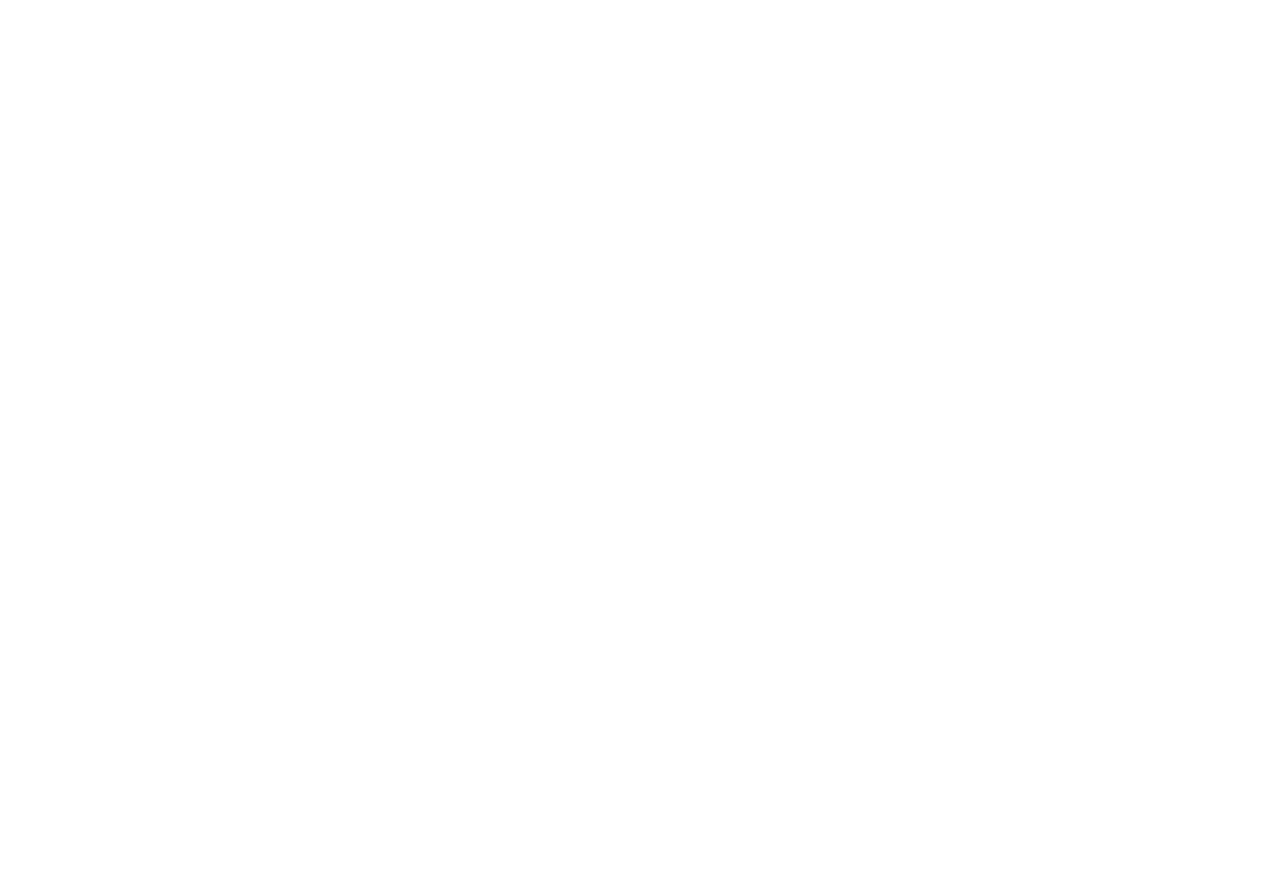
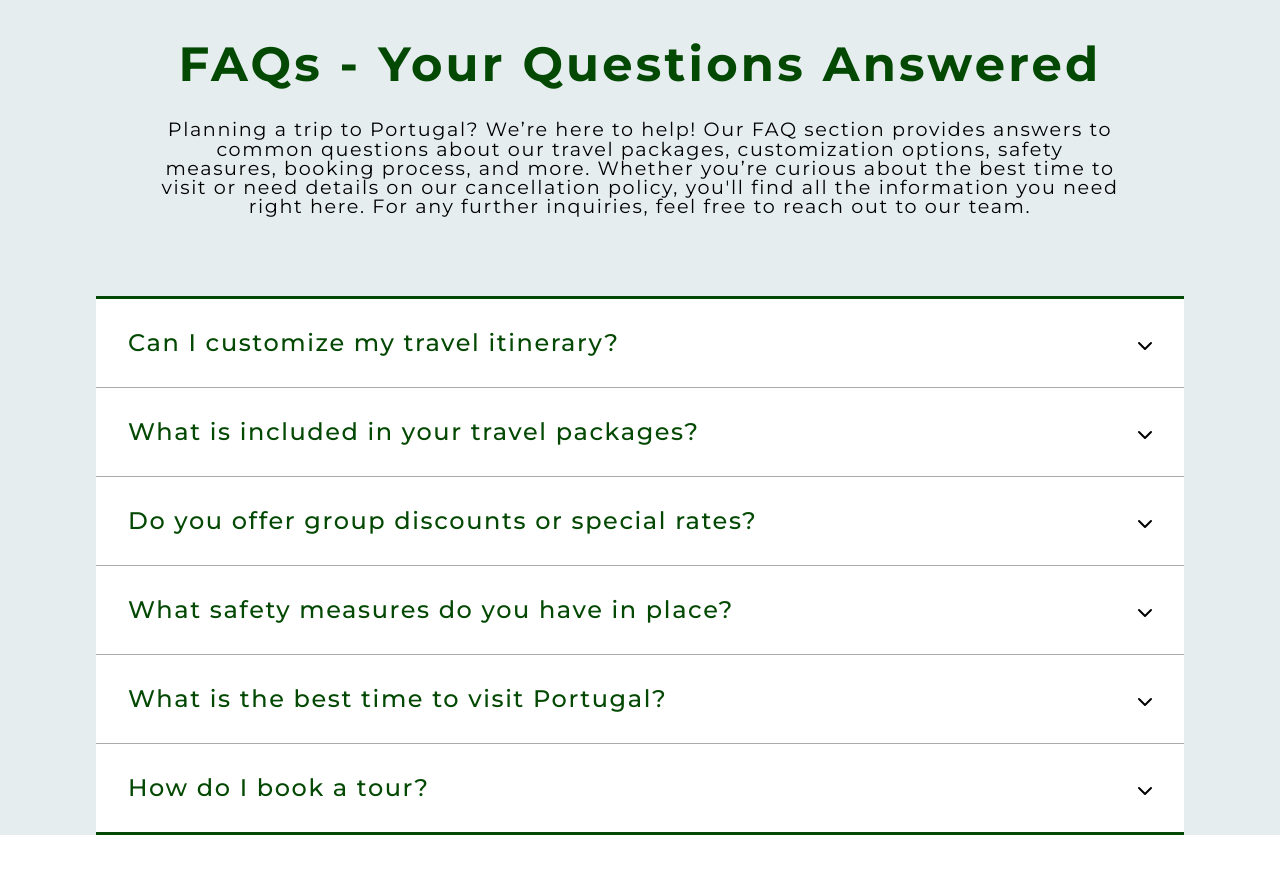
Before and after one commit to and-yevchenko/portugal-travel, a React (Vite) app: page / in a window 1280 px wide. Shown: the part 8900-9774 px from the top of the page. Before the commit the page ends 9580 px from the top, so only its background shows below. Built offline with nearby package versions, Linux system fonts and the light colour scheme.

Commit message:
Add section FAQs and accordion

```diff
--- a/src/App.jsx
+++ b/src/App.jsx
@@ -2,6 +2,7 @@
 import { Header } from './components/layout/Header/Header'
 import { Parallax } from './components/Parallax/Parallax'
 import { DiscoverPortugal } from './section/DiscoverPortugal/DiscoverPortugal'
+import { FAQs } from './section/FAQs/FAQs'
 import { TravelPlan } from './section/TravelPlan/TravelPlan'
 
 
@@ -15,6 +16,7 @@
       <main className='main'>
         <DiscoverPortugal />
         <TravelPlan />
+        <FAQs />
         <section className='three'></section>
       </main>
     </div>
--- /dev/null
+++ b/src/content/__faqs.js
@@ -0,0 +1,38 @@
+
+export const FAQS = {
+    TITLE: "FAQs - Your Questions Answered",
+    TEXT: "Planning a trip to Portugal? We’re here to help! Our FAQ section provides answers to common questions about our travel packages, customization options, safety measures, booking process, and more. Whether you’re curious about the best time to visit or need details on our cancellation policy, you'll find all the information you need right here. For any further inquiries, feel free to reach out to our team.",
+
+    QUESTIONS: [
+        {
+            id: 1,
+            question: "Can I customize my travel itinerary?",
+            answer: "Absolutely! We specialize in creating personalized travel experiences. You can customize your itinerary by choosing specific destinations, activities, accommodations, and more. Contact us, and we’ll help plan your perfect trip to Portugal.",
+        },
+        {
+            id: 2,
+            question: "What is included in your travel packages?",
+            answer: "Our packages typically include accommodations, guided tours, transportation within Portugal, selected meals, and unique experiences. We also offer optional add-ons like airport transfers, special activities, and extra nights.",
+        },
+        {
+            id: 3,
+            question: "Do you offer group discounts or special rates?",
+            answer: "Yes, we offer special rates for groups, families, and early bookings. Please contact us directly to discuss your group size and travel dates, and we’ll provide you with the best available rates.",
+        },
+        {
+            id: 4,
+            question: "What safety measures do you have in place?",
+            answer: "Your safety is our priority. We partner with trusted local guides and providers who follow all health and safety regulations. We also offer travel insurance options and provide 24/7 support during your trip.",
+        },
+        {
+            id: 5,
+            question: "What is the best time to visit Portugal?",
+            answer: "Portugal is a year-round destination, but the best times to visit are from March to May and September to October. During these months, you’ll experience pleasant weather, fewer crowds, and a variety of cultural festivals.",
+        },
+        {
+            id: 6,
+            question: "How do I book a tour?",
+            answer: "Booking with us is easy! You can contact us through our website, email, or phone. Our team will assist you.",
+        },
+    ]
+}
--- /dev/null
+++ b/src/section/FAQs/FAQs.css
@@ -0,0 +1,68 @@
+.faqs {
+    background-color: #e5edee;
+    .faqs__text {
+        padding: 10rem 10rem 5rem 10rem;
+    }
+    .faqs__questions {
+        background-color: #fff;
+        width: 85%;
+        margin: 0 auto;
+        border-top: 3px solid #034903;
+        border-bottom: 3px solid #034903;
+    }
+    .faqs__item {
+        position: relative;
+        h3 {
+            background-color: #fff;
+            padding: 2rem;
+            font-size: 1.5rem;
+            letter-spacing: 0.1rem;
+            color: #034903;
+            font-weight: 500;
+            position: relative;
+            z-index: 1;
+            display: flex;
+            justify-content: space-between;
+            align-items: center;
+            &::after {
+                content: url('/public/icons/chevron-down.svg');
+                width: 1.2rem;
+                height: 1.2rem;
+                transition: transform 0.3s ease-out;
+            }
+            &.--active::after {
+                transform: rotateX(-180deg);
+                transition: transform 0.3s ease-out;
+            }
+        }
+        p {
+            padding: 0 2rem 2rem 2rem;
+            font-size: 1.2rem;
+        }
+        div {
+            height: auto;
+            max-height: 0;
+            overflow: hidden;
+            transform: translateY(-100%);
+            opacity: 0;
+            overflow: hidden;
+            position: relative;
+            z-index: -1;
+            transition: all 0.3s ease-out;
+        }
+
+    }
+    .faqs__item:not(:last-child) {
+        border-bottom: 1px solid #808080a9;
+    }
+    .faqs__item.--active {
+        div {
+            max-height: 200px;
+            transform: translateY(0);
+            opacity: 1;
+            position: relative;
+            z-index: 0;
+            transition: all 0.3s ease-out;
+        }
+    }
+}
--- /dev/null
+++ b/src/section/FAQs/FAQs.jsx
@@ -0,0 +1,23 @@
+import { Textbox } from '../../components/Textbox/Textbox'
+import { FAQS } from '../../content/__faqs'
+import './FAQs.css'
+import { Question } from './Question';
+
+export const FAQs = () => {
+
+    const CONTENT = FAQS;
+    const QUESTIONS = CONTENT.QUESTIONS
+
+    return (
+        <section className='faqs'>
+            <article className='faqs__text'>
+                <Textbox title={CONTENT.TITLE} text={CONTENT.TEXT}/>
+            </article>
+            <article className='faqs__questions'>
+                {QUESTIONS.map((el) => (
+                    <Question key={el.id} el={el}/>
+                ))}
+            </article>
+        </section>
+    )
+}
--- /dev/null
+++ b/src/section/FAQs/Question.jsx
@@ -0,0 +1,22 @@
+import { useState } from "react"
+
+export const Question = ({ el }) => {
+
+    const [open, setOpen] = useState(false)
+    const handleClick = (e) => {
+        e.stopPropagation()
+        setOpen(!open)
+    }
+
+    return (
+        <div className={`faqs__item${open ? ' --active' : ''}`}>
+            <h3
+                onClick={(e) => handleClick(e)}
+                className={open ? '--active' : ''}
+            >{el.question}</h3>
+            <div>
+                <p>{el.answer}</p>
+            </div>
+        </div>
+    )
+}
```
Also changed, not shown: public/icons/chevron-down.svg (added).
